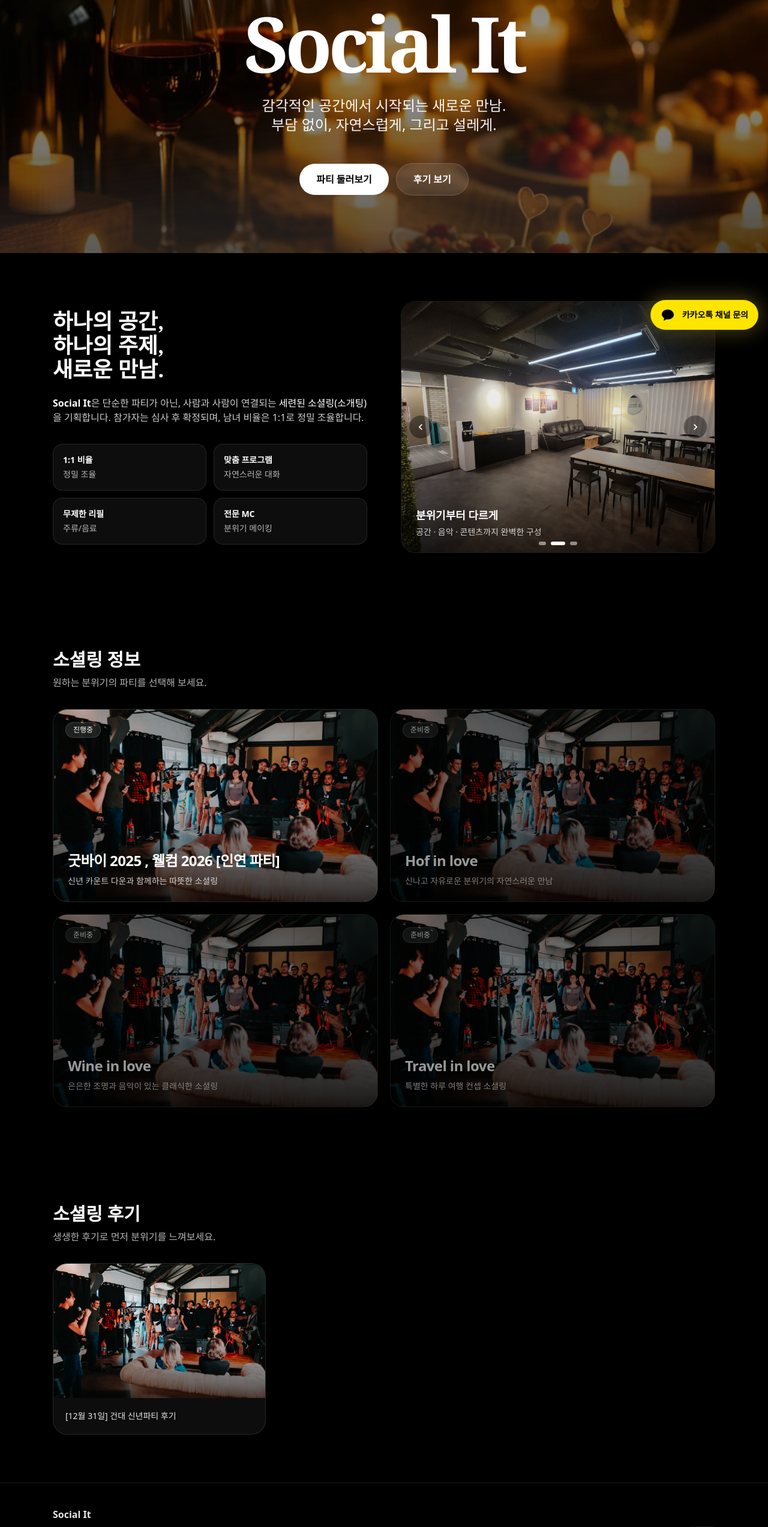
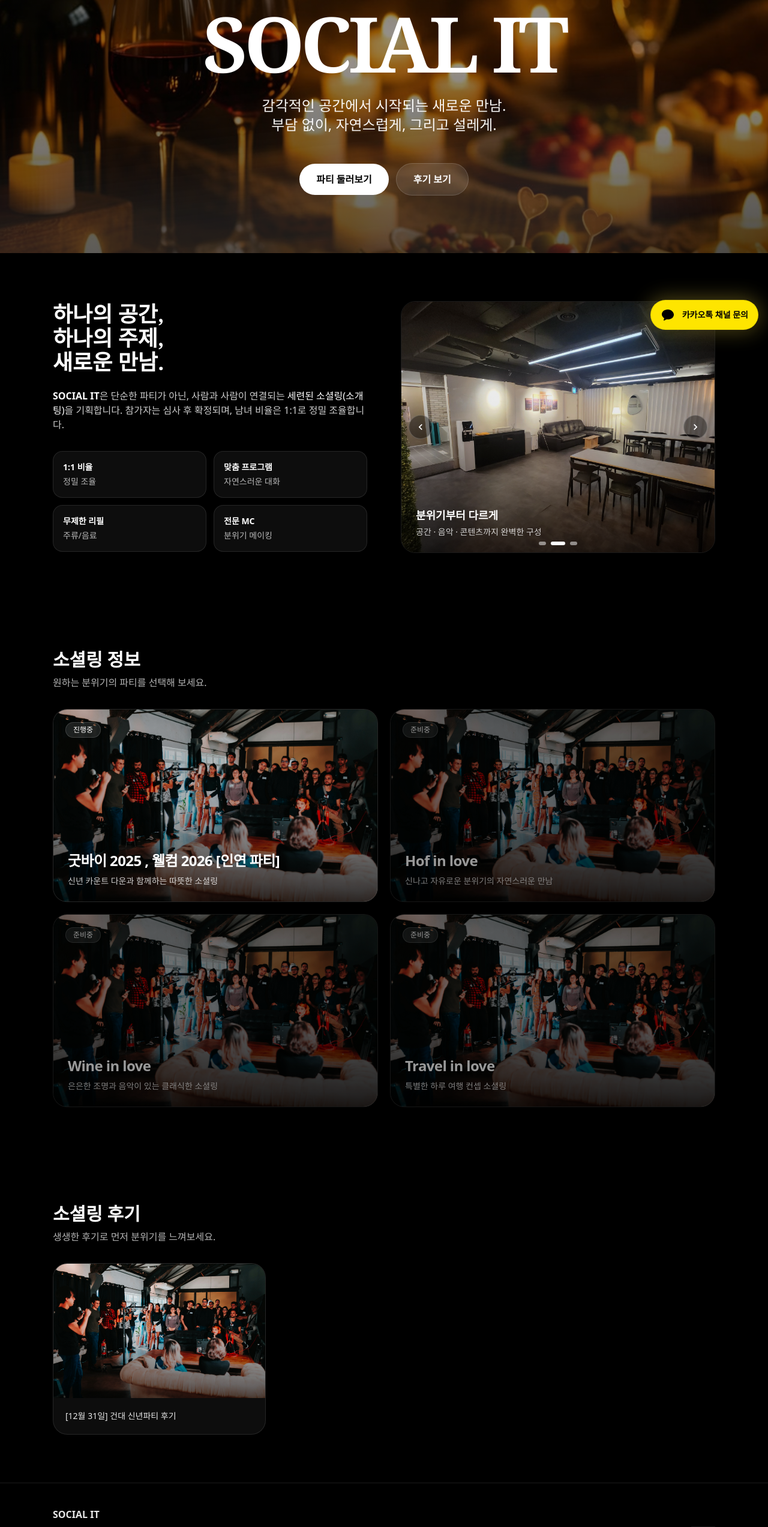
Before and after one commit to LeeSungKi/social_it, a Nuxt app: page / in a window 1280 px wide. Shown: the part 234-2780 px from the top of the page at 60% size. Built offline with nearby package versions, Linux system fonts and the light colour scheme.

Commit message:
Social it => 대문자로 모두 통일 상세페이지 이동 수정

```diff
--- a/nuxt.config.ts
+++ b/nuxt.config.ts
@@ -19,29 +19,29 @@
     baseURL: BASE,   // ★ 저장소 이름
     buildAssetsDir: '/_nuxt/', // 기본값이지만 명시해도 됨
     head: {
-      title: "Social It - Social Matching Party",
+      title: "SOCIAL IT - Social Matching Party",
       meta: [
-        { name: 'description', content: "Social It - 감각적인 소셜 매칭 파티. 일정 확인과 신청, 위치 안내 및 소식 구독" },
+        { name: 'description', content: "SOCIAL IT - 감각적인 소셜 매칭 파티. 일정 확인과 신청, 위치 안내 및 소식 구독" },
         // Open Graph
-        { property: 'og:title', content: 'Social It - Social Matching Party' },
-        { property: 'og:description', content: "Social It - 감각적인 소셜 매칭 파티. 일정 확인과 신청, 위치 안내 및 소식 구독" },
+        { property: 'og:title', content: 'SOCIAL IT - Social Matching Party' },
+        { property: 'og:description', content: "SOCIAL IT - 감각적인 소셜 매칭 파티. 일정 확인과 신청, 위치 안내 및 소식 구독" },
         { property: 'og:type', content: 'website' },
         { property: 'og:url', content: FULL_URL },
         { property: 'og:image', content: OG_IMAGE },
         { property: 'og:image:secure_url', content: OG_IMAGE_VERSION },
         { property: 'og:image:width', content: '1200' },
         { property: 'og:image:height', content: '630' },
-        { property: 'og:image:alt', content: 'Social It 로고' },
-        { property: 'og:site_name', content: 'Social It' },
+        { property: 'og:image:alt', content: 'SOCIAL IT 로고' },
+        { property: 'og:site_name', content: 'SOCIAL IT' },
         { property: 'og:locale', content: 'ko_KR' },
         { property: 'og:updated_time', content: new Date().toISOString() },
         // Twitter
         { name: 'twitter:card', content: 'summary_large_image' },
-        { name: 'twitter:title', content: 'Social It - Social Matching Party' },
-        { name: 'twitter:description', content: "Social It - 감각적인 소셜 매칭 파티. 일정 확인과 신청, 위치 안내 및 소식 구독" },
+        { name: 'twitter:title', content: 'SOCIAL IT - Social Matching Party' },
+        { name: 'twitter:description', content: "SOCIAL IT - 감각적인 소셜 매칭 파티. 일정 확인과 신청, 위치 안내 및 소식 구독" },
         { name: 'twitter:url', content: FULL_URL },
         { name: 'twitter:image', content: OG_IMAGE_VERSION },
-        { name: 'twitter:image:alt', content: 'Social It 로고' },
+        { name: 'twitter:image:alt', content: 'SOCIAL IT 로고' },
       ],
       link: [
         { rel: 'canonical', href: FULL_URL },
--- a/pages/index.vue
+++ b/pages/index.vue
@@ -80,7 +80,7 @@
 
 // --- content (keep image paths flexible)
 const brand = {
-  name: 'Social It',
+  name: 'SOCIAL IT',
   tagline: 'No.1 소셜링 파티',
 }
 
@@ -164,7 +164,7 @@
   {
     title: '굿바이 2025 , 웰컴 2026 [인연 파티]',
     desc: '신년 카운트 다운과 함께하는 따뜻한 소셜링',
-    href: '/newYearParty',
+    href: withBase('/newYearParty'),
     img: images.cafe,
     badge: '진행중',
   },
@@ -326,7 +326,7 @@
       <!-- Background Image -->
       <img
           :src="images.hero"
-          alt="Social It Hero"
+          alt="SOCIAL IT Hero"
           class="absolute inset-0 w-full h-full object-cover object-top"
       />
 
@@ -359,7 +359,7 @@
 
             <!-- Logo: centered on mobile, left on desktop -->
             <NuxtLink to="/" class="absolute left-1/2 -translate-x-1/2 md:static md:translate-x-0 shrink-0 flex items-center gap-3" aria-label="Home" @click="onLogoClick">
-              <img :src="images.logo" class="h-8 w-auto" alt="Social It" />
+              <img :src="images.logo" class="h-8 w-auto" alt="SOCIAL IT" />
               <span class="hidden sm:inline text-sm font-semibold tracking-wide">{{ brand.name }}</span>
             </NuxtLink>
 
@@ -423,7 +423,7 @@
             </p>
 
             <h1 class="mt-6 text-6xl sm:text-7xl md:text-8xl lg:text-9xl font-extrabold tracking-tighter font-serif">
-              Social It
+              {{ brand.name }}
             </h1>
             <p class="mt-6 text-base sm:text-lg md:text-xl lg:text-2xl leading-relaxed text-white/95 font-medium">
               감각적인 공간에서 시작되는 새로운 만남.<br />
@@ -642,7 +642,7 @@
       <div class="max-w-6xl mx-auto px-4 sm:px-6 py-10 grid md:grid-cols-2 gap-8 items-center">
         <!-- Left: Company info -->
         <div class="text-[11px] sm:text-xs md:text-sm leading-relaxed text-white/70 text-center md:text-left">
-          <p class="text-white/90 font-semibold text-sm md:text-base">Social It</p>
+          <p class="text-white/90 font-semibold text-sm md:text-base">SOCIAL IT</p>
           <p class="mt-2">
             Re:teev · 사업자 번호: 669-71-00361 · TEL: 010-8797-8256
           </p>
@@ -653,7 +653,7 @@
         </div>
         <!-- Right: Logo (desktop only) -->
         <div class="hidden md:flex justify-end">
-          <img :src="images.logo" alt="Social It" class="h-10 w-auto opacity-80" />
+          <img :src="images.logo" alt="SOCIAL IT" class="h-10 w-auto opacity-80" />
         </div>
       </div>
     </footer>
```
